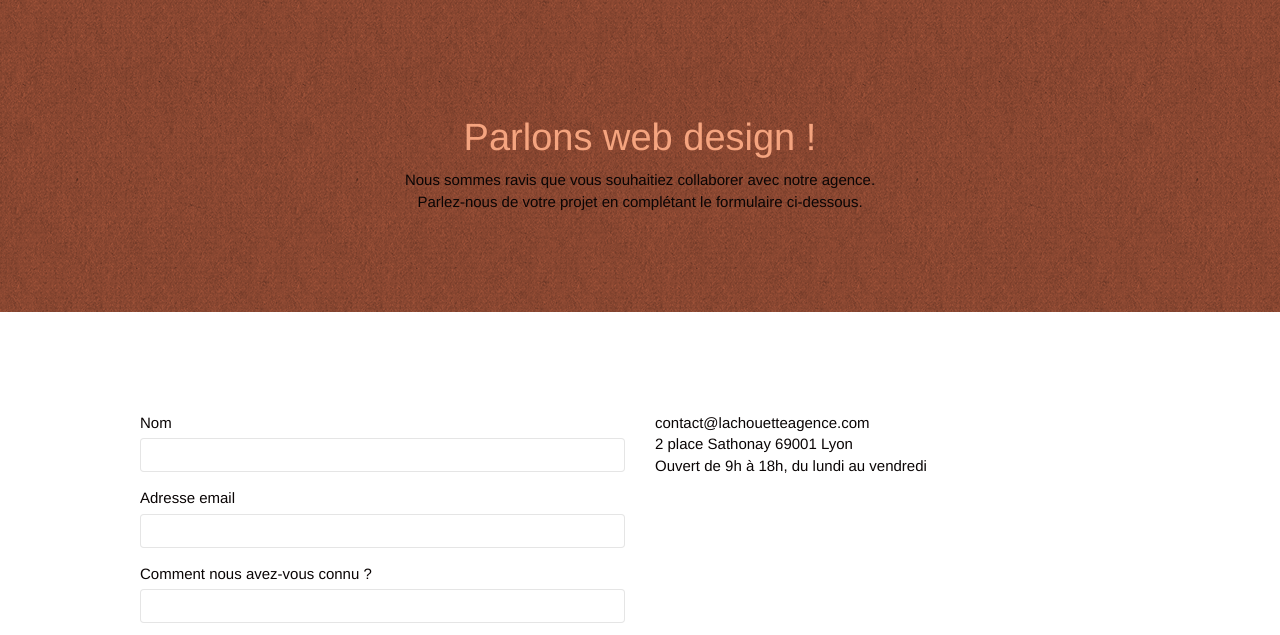
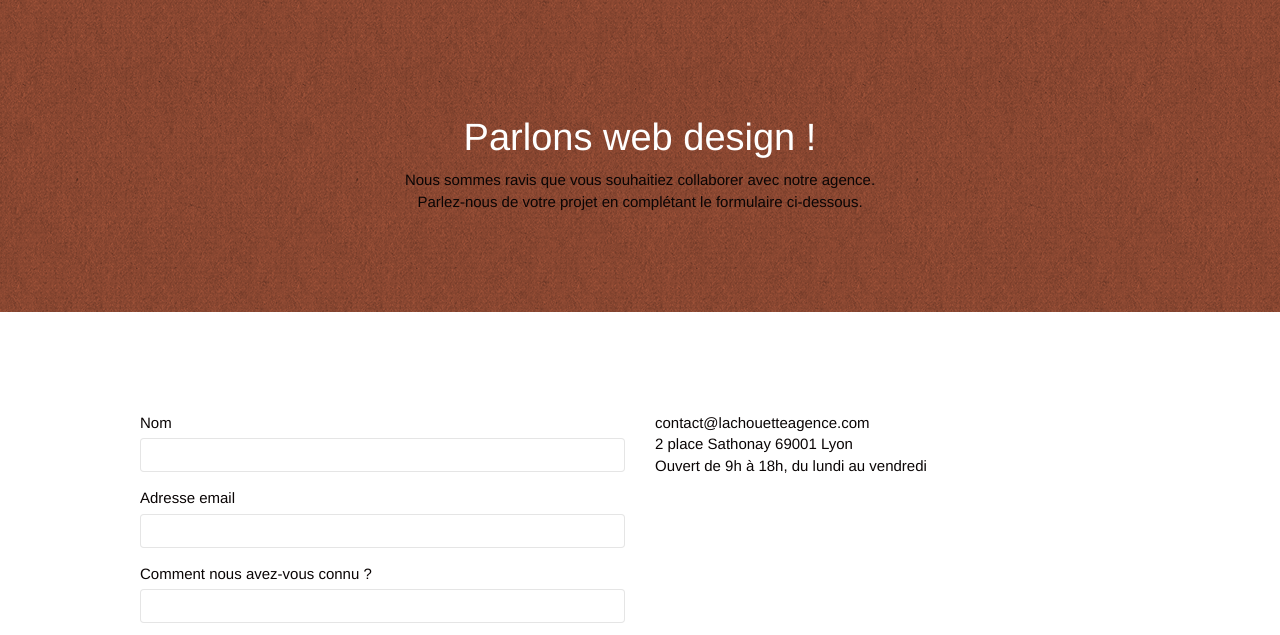
Before and after one commit to jkay24/HyunJeongKim_4_20072021, a plain HTML site: page choutte-agence-contact.html in a window 1280 px wide. Shown: the part 95-730 px from the top of the page. Drawn offline with Linux system fonts and the light colour scheme.

Commit message:
color fixed on page 2, W3C good except for form errors on page 2

```diff
--- a/choutte-agence-contact.html
+++ b/choutte-agence-contact.html
@@ -119,7 +119,7 @@
         <div class="container bloc-lg">
           <div class="row">
             <div class="col-sm-12">
-              <h1 class="text-center hero-bloc-text tc-white">
+              <h1 class="text-center hero-bloc-text white">
                 Parlons web design !
               </h1>
               <p class="text-center mg-lg tight-width-whitespace">
```
